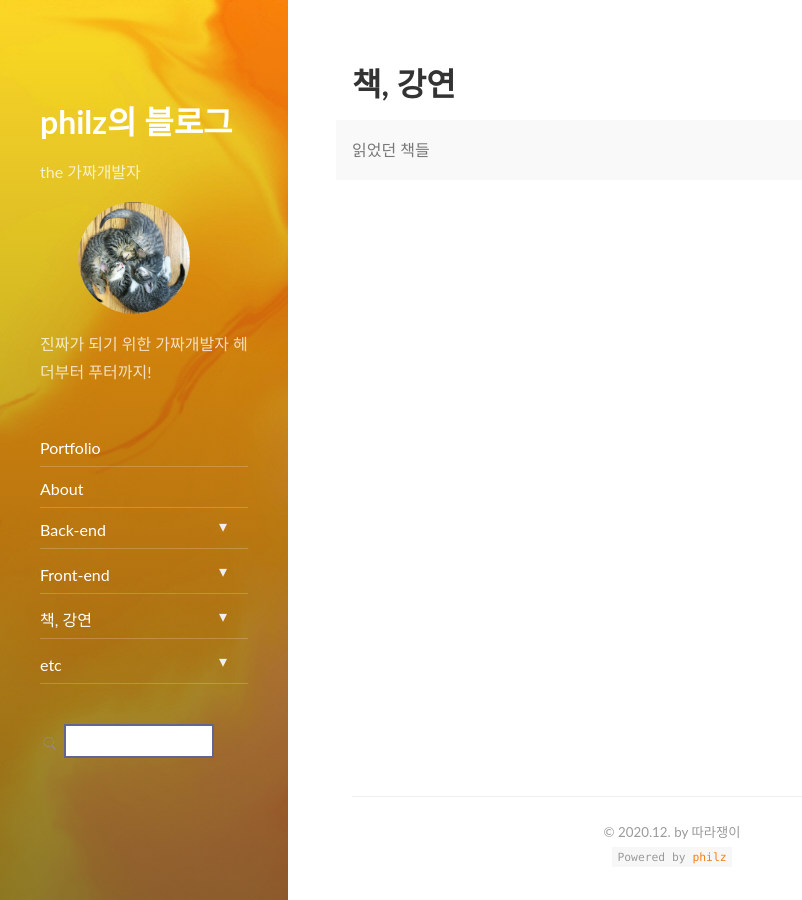
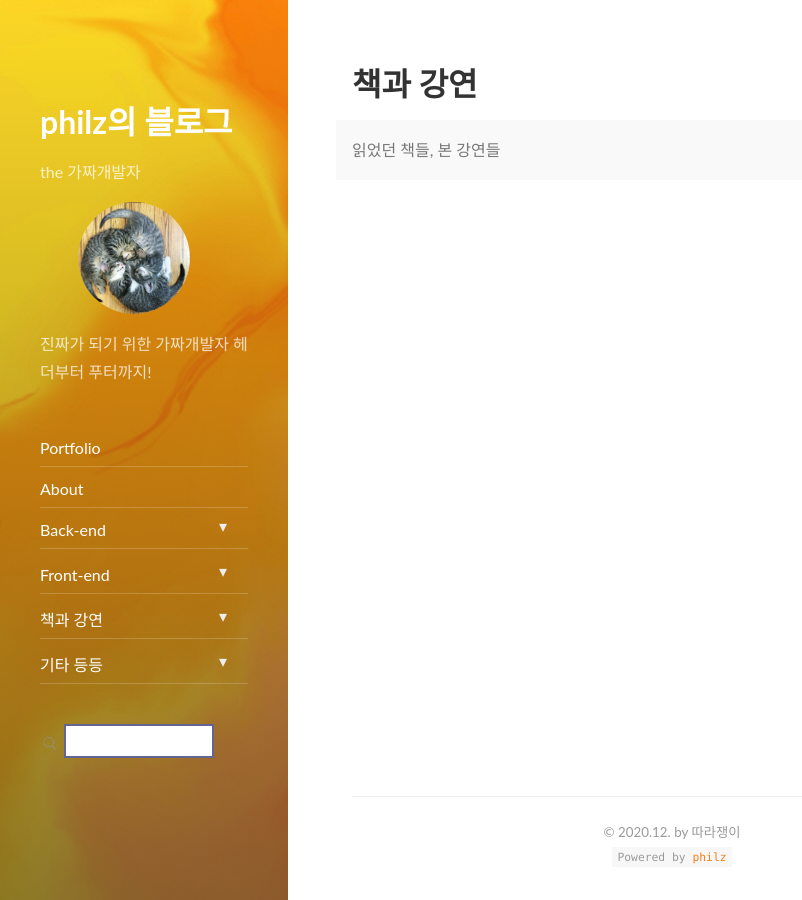
Before and after one commit to progress0407/progress0407.github.io, a Jekyll site: the page built from _featured_categories/book.md, in a window 1280 px wide and 900 px high. Shown: the whole window, without its empty margins (0-802 px from the left). Built offline with Jekyll 4.4.1, drawn with Linux system fonts in a browser that asks for light colours; nearby versions of some CDN libraries.

Commit message:
카테고리 변경

```diff
--- a/_featured_categories/book.md
+++ b/_featured_categories/book.md
@@ -1,10 +1,10 @@
 ---
 layout: list
-title: 책, 강연
+title: 책과 강연
 slug: book
 menu: true
 submenu: true
 order: 5
 description: >
-  읽었던 책들
+  읽었던 책들, 본 강연들
 ---
--- a/_featured_categories/etc.md
+++ b/_featured_categories/etc.md
@@ -1,6 +1,6 @@
 ---
 layout: list
-title: etc
+title: 기타 등등
 slug: etc
 menu: true
 submenu: true
```
Also changed, not shown: _posts/backend/java/2022-02-26-enum-map-vs-hash-map.md (+1 -0 lines), _posts/book/cbk-basic-design-pattern/chapter-02-oop.md (+1 -0 lines).
